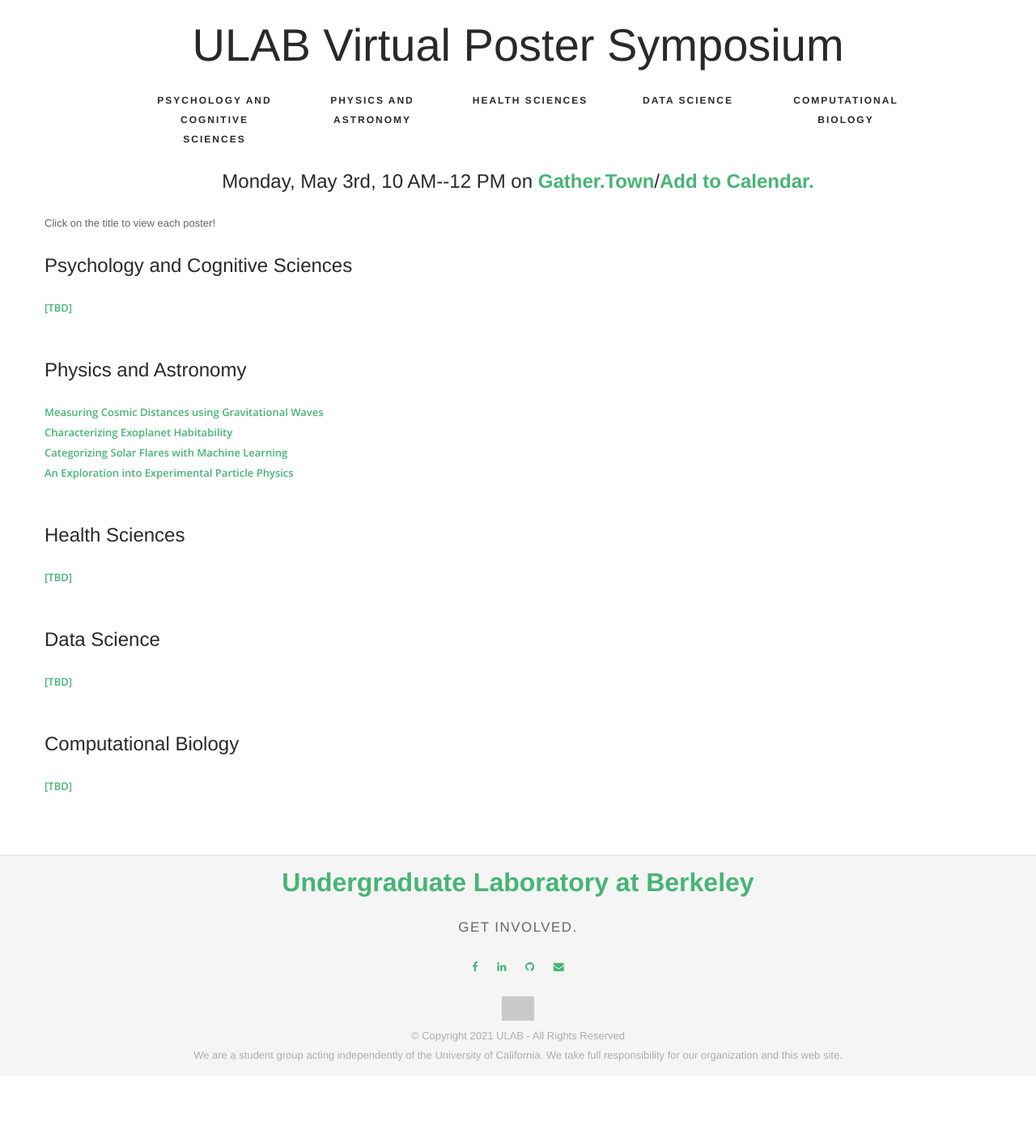
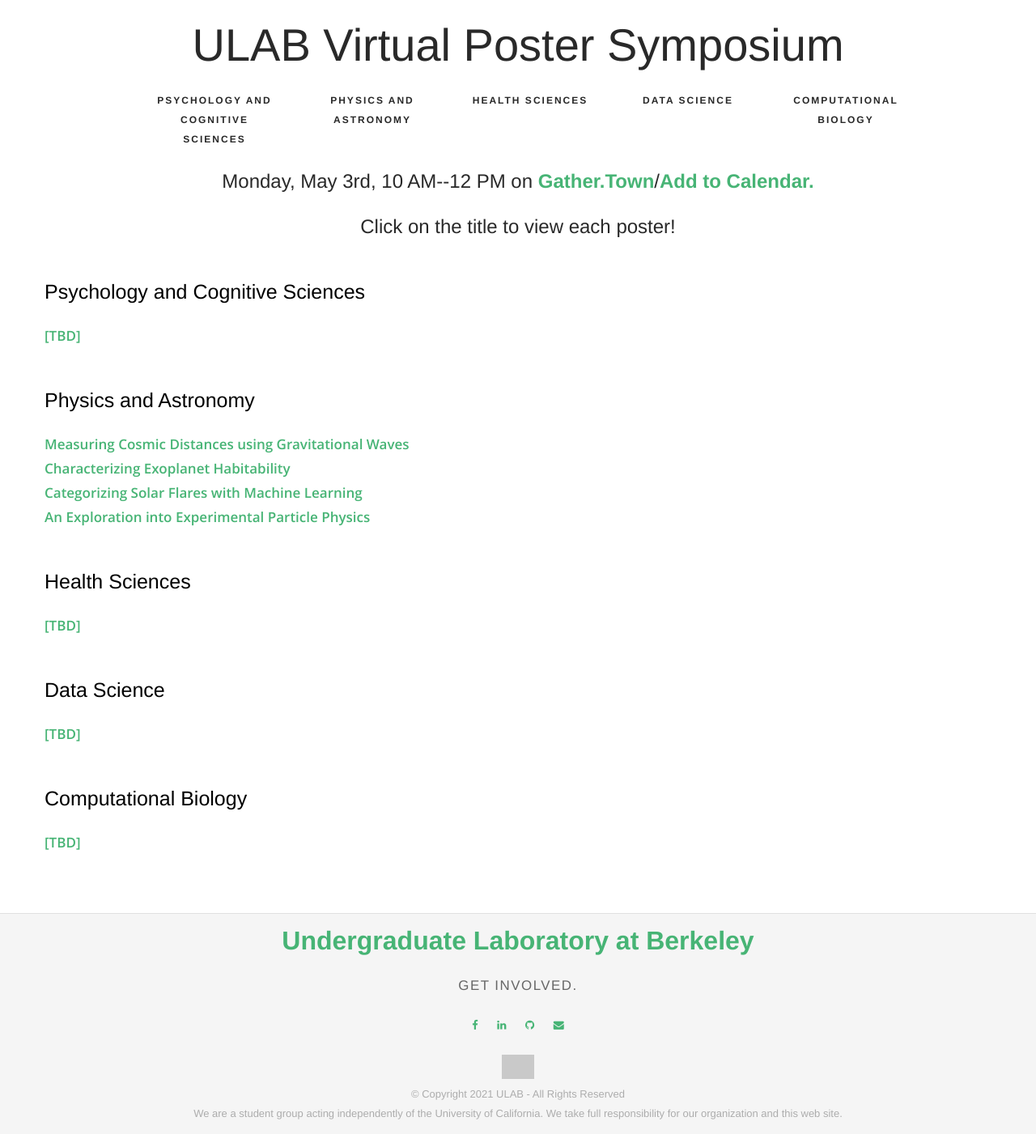
Before and after one commit to undergrad-lab-at-berkeley/website, a Flask app: page /poster-symposium-sp21 in a window 1280 px wide. Shown: the part 55-1456 px from the top of the page at 81% size. Before the commit the page ends 1366 px from the top, so only its background shows below. Run offline with Flask 2, Linux system fonts and the light colour scheme; some libraries are stand-ins or nearby versions; some web fonts are replaced; grey boxes are pictures that could not be loaded.

Commit message:
poster site updates

```diff
--- a/templates/posters-sp21.html
+++ b/templates/posters-sp21.html
@@ -44,23 +44,23 @@
       <!-- </div> -->
 
 </div>
-    <div class="row" style="display:flex; justify-content:center">
+    <div class="row" style="color: black; display:flex; justify-content:center">
         <h4>
         Monday, May 3rd, 10 AM--12 PM on <a href="https://gather.town/i/Ly6hJJE6" target="_blank">Gather.Town</a>/<a target="_blank" href="https://calendar.google.com/event?action=TEMPLATE&amp;tmeid=N2JvZDJjOTZvYWwxZGk4ZGVuam9lODVvdHMgcGh5c2ljcy51bGFiQG0&amp;tmsrc=physics.ulab%40gmail.com">Add to Calendar.</a></h4>
     </div>
+    <div class="row" style="color: black; display:flex; justify-content:center">
+        <h4>Click on the title to view each poster!</h4>
+    </div>
     <div class="row" style="justify-content:center">
-
-    Click on the title to view each poster!
-    <br>
     <br>
     </div>
 
     <div class="row", style="">
       {% for lab_key in lab_ordering[0:5] %}
         <div>
-          <h4>{{ labs[lab_key]['full_name'] }}</h4>
+          <h4 style="font-size: 25px; color: black">{{ labs[lab_key]['full_name'] }}</h4>
           {% for poster in posters[lab_key].keys()%}
-            <a href={{posters[lab_key][poster]}} target="_blank">{{poster}}</a>
+            <a href={{posters[lab_key][poster]}} target="_blank" style="font-size: 17px; line-height: 30px">{{poster}}</a>
             <br>
           {% endfor %}
           <br>
```
